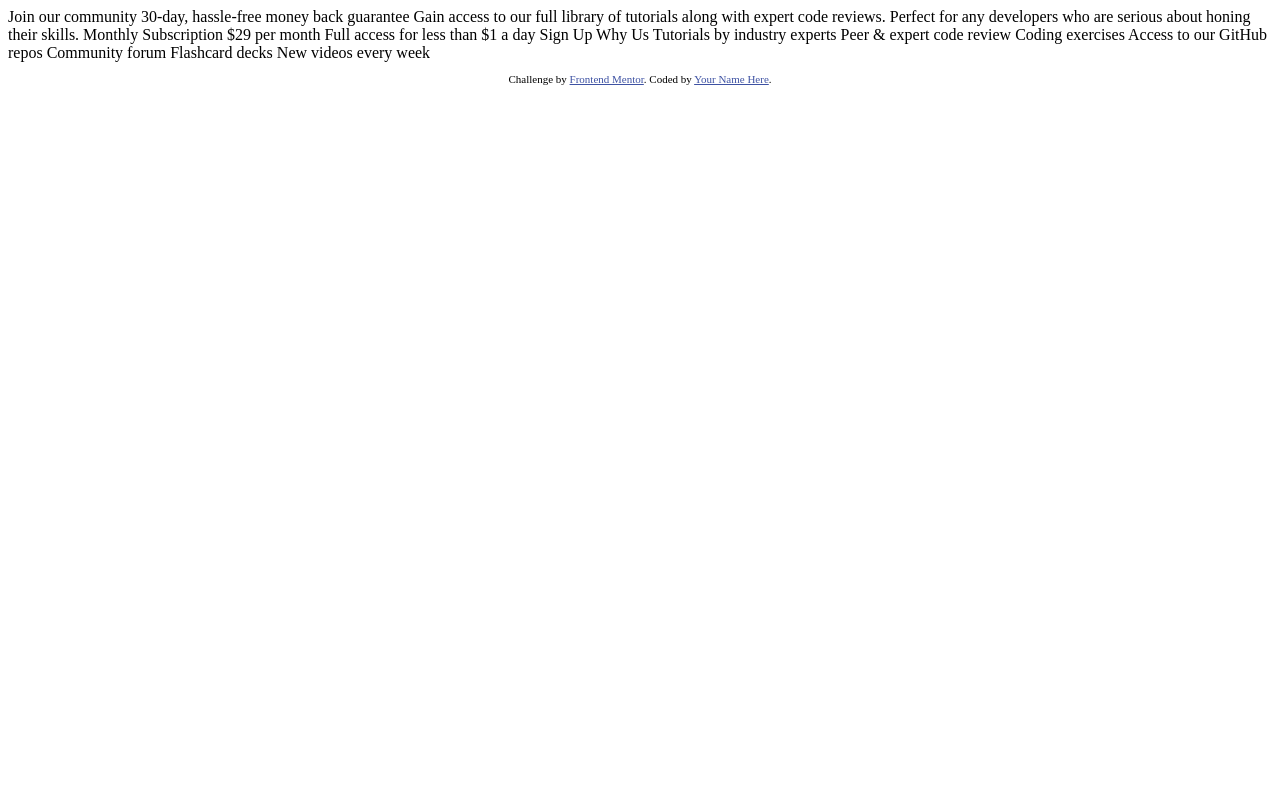
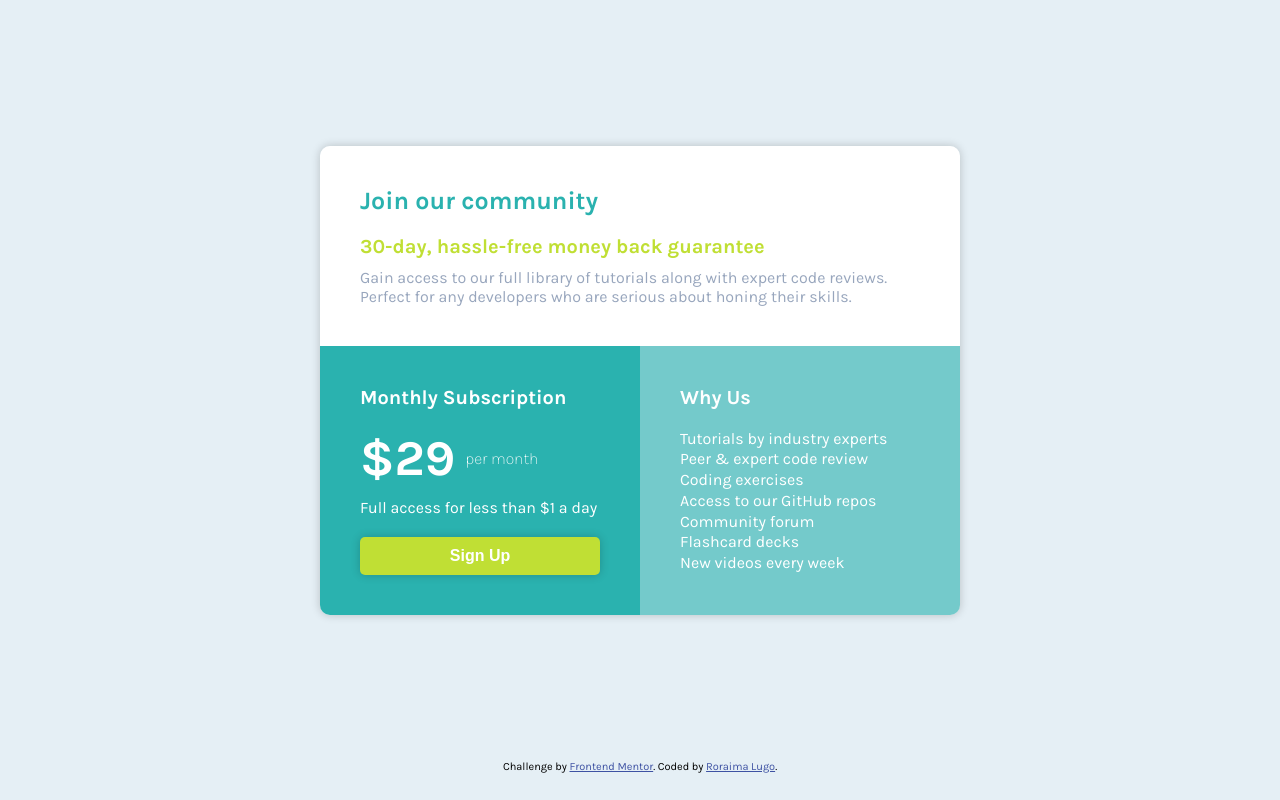
Before and after one commit to roraima1986/single-price.github.io-, a plain HTML site: page index.html in a window 1280 px wide. Drawn offline with Linux system fonts and the light colour scheme.

Commit message:
HTML -CSS

```diff
--- a/index.html
+++ b/index.html
@@ -8,42 +8,65 @@
 
   <title>Frontend Mentor | Single Price Grid Component</title>
 
-  <!-- Feel free to remove these styles or customise in your own stylesheet 👍 -->
-  <style>
-    .attribution { font-size: 11px; text-align: center; }
-    .attribution a { color: hsl(228, 45%, 44%); }
-  </style>
+  <!--Fuente-->
+  <link rel="preconnect" href="https://fonts.googleapis.com">
+  <link rel="preconnect" href="https://fonts.gstatic.com" crossorigin>
+  <link href="https://fonts.googleapis.com/css2?family=Karla:ital,wght@0,200..800;1,200..800&display=swap" rel="stylesheet">
+  <!--CSS-->
+  <link rel="stylesheet" href="./styles.css" />
 </head>
 <body>
-  Join our community
 
-  30-day, hassle-free money back guarantee
+  <main class="main">
+    <div class="main__layout">
 
-  Gain access to our full library of tutorials along with expert code reviews.
-  Perfect for any developers who are serious about honing their skills.
+      <!--header-->
+      <header class="header">
+        <h1 class="header__title">Join our community</h1>
+        <h2 class="header__subtitle">30-day, hassle-free money back guarantee</h2>
 
-  Monthly Subscription
+        <p class="header__description">
+          Gain access to our full library of tutorials along with expert code reviews. Perfect for any developers who are serious about honing their skills.
+        </p>
+      </header>
 
-  &dollar;29 per month
+      <!--cuadricula bottom left-->
+      <section class="bottom__left">
+        <h3 class="title">Monthly Subscription</h3>
 
-  Full access for less than &dollar;1 a day
+        <div class="price__container">
+          <span class="price">&dollar;29</span> per month
+        </div>
 
-  Sign Up
+        <p class="description">
+          Full access for less than &dollar;1 a day
+        </p>
 
-  Why Us
+        <button type="button" class="btn">Sign Up</button>
+      </section>
 
-  Tutorials by industry experts
-  Peer &amp; expert code review
-  Coding exercises
-  Access to our GitHub repos
-  Community forum
-  Flashcard decks
-  New videos every week
+      <!--cuadricula bottom right-->
+      <section class="bottom__right">
+        <h3 class="title"> Why Us</h3>
+
+        <ul class="list">
+          <li class="list__item">Tutorials by industry experts</li>
+          <li class="list__item">Peer &amp; expert code review</li>
+          <li class="list__item">Coding exercises</li>
+          <li class="list__item">Access to our GitHub repos</li>
+          <li class="list__item">Community forum</li>
+          <li class="list__item">Flashcard decks</li>
+          <li class="list__item">New videos every week</li>
+        </ul>
+      </section>
+
+    </div>
+  </main>
 
   <footer>
     <p class="attribution">
       Challenge by <a href="https://www.frontendmentor.io?ref=challenge" target="_blank">Frontend Mentor</a>.
-      Coded by <a href="#">Your Name Here</a>.
+      Coded by <a href="#">Roraima Lugo</a>.
     </p>
   </footer>
 </body>
--- /dev/null
+++ b/styles.css
@@ -0,0 +1,168 @@
+:root {
+    --text-principal: "Karla", sans-serif;
+    --color-body: hsl(204, 43%, 93%);
+    --color-header: #fff;
+    --color-green: hsl(179, 62%, 43%);
+    --color-light-green: hsla(179, 62%, 43%, .6);
+    --color-green-yellow: hsl(71, 73%, 54%);
+    --color-gray: hsl(218, 22%, 67%);
+    --shadow: 0px 0px 10px  rgba(0, 0, 0, .2);
+}
+
+* {
+    margin: 0;
+    padding: 0;
+    box-sizing: border-box;
+}
+
+html {
+    font-family: var(--text-principal);
+    font-size: 10px;
+}
+
+body {
+    background-color: var(--color-body);
+}
+
+.main {
+    min-height: 95vh;
+    display: flex;
+    justify-content: center;
+    align-items: center;
+
+}
+
+.main__layout {
+    width: 50%;
+    box-shadow: var(--shadow);
+    display: grid;
+    grid-template-areas:
+        "header header"
+        "left right"
+    ;
+    border-radius: 1rem;
+    grid-template-columns: 1fr 1fr;
+}
+
+.header {
+    grid-area: header;
+    background-color: var(--color-header);
+    padding: 4rem;
+    border-radius: 1rem 1rem 0 0;
+}
+
+.header__title {
+    color: var(--color-green);
+    font-size: 2.5rem;
+    margin-bottom: 2rem;
+}
+
+.header__subtitle {
+    color: var(--color-green-yellow);
+    font-size: 2rem;
+    margin-bottom: 1rem;
+}
+
+.header__description {
+    color: var(--color-gray);
+    font-size: 1.6rem;
+}
+
+.bottom__left {
+    grid-area: left;
+    background-color: var(--color-green);
+    color: var(--color-header);
+    padding: 4rem;
+    border-radius: 0 0 0 1rem;
+}
+
+.title {
+    font-size: 2rem;
+    margin-bottom: 2rem;
+}
+
+.price__container {
+    display: flex;
+    flex-direction: row;
+    align-items: center;
+    justify-content: flex-start;
+    font-size: 1.6rem;
+    font-weight: 200;
+    gap: 1rem;
+    margin-bottom: 1rem;
+}
+
+.price {
+    font-size: 5rem;
+    font-weight: 700;
+}
+
+.description {
+    font-size: 1.6rem;
+    margin-bottom: 2rem;
+}
+
+.btn {
+    width: 100%;
+    background-color: var(--color-green-yellow);
+    padding: 1rem;
+    border: none;
+    color: var(--color-header);
+    border-radius: 0.5rem;
+    font-weight: 700;
+    font-size: 1.6rem;
+    box-shadow: var(--shadow);
+}
+
+.bottom__right {
+    grid-area: right;
+    background-color: var(--color-light-green);
+    color: var(--color-header);
+    padding: 4rem;
+    border-radius: 0 0 1rem;
+}
+
+.list__item {
+    list-style: none;
+    font-size: 1.6rem;
+    line-height: 1.3;
+}
+
+.attribution {
+    font-size: 1.1rem;
+    text-align: center;
+}
+
+.attribution a {
+    color: hsl(228, 45%, 44%);
+}
+
+/* MOBILE SCREEN */
+@media (max-width: 1200px) {
+    .main__layout {
+        width: 90%;
+    }
+}
+
+@media (max-width: 576px) {
+    .main {
+        padding: 3rem 0;
+    }
+
+    .main__layout {
+        grid-template-areas:
+        "header"
+        "left"
+        "right"
+        ;
+        grid-template-columns: 1fr;
+    }
+
+    .bottom__left {
+        border-radius: 0;
+    }
+
+    .bottom__right {
+        border-radius: 0 0 1rem 1rem;
+    }
+}
```
Also changed, not shown: 1 other file.
